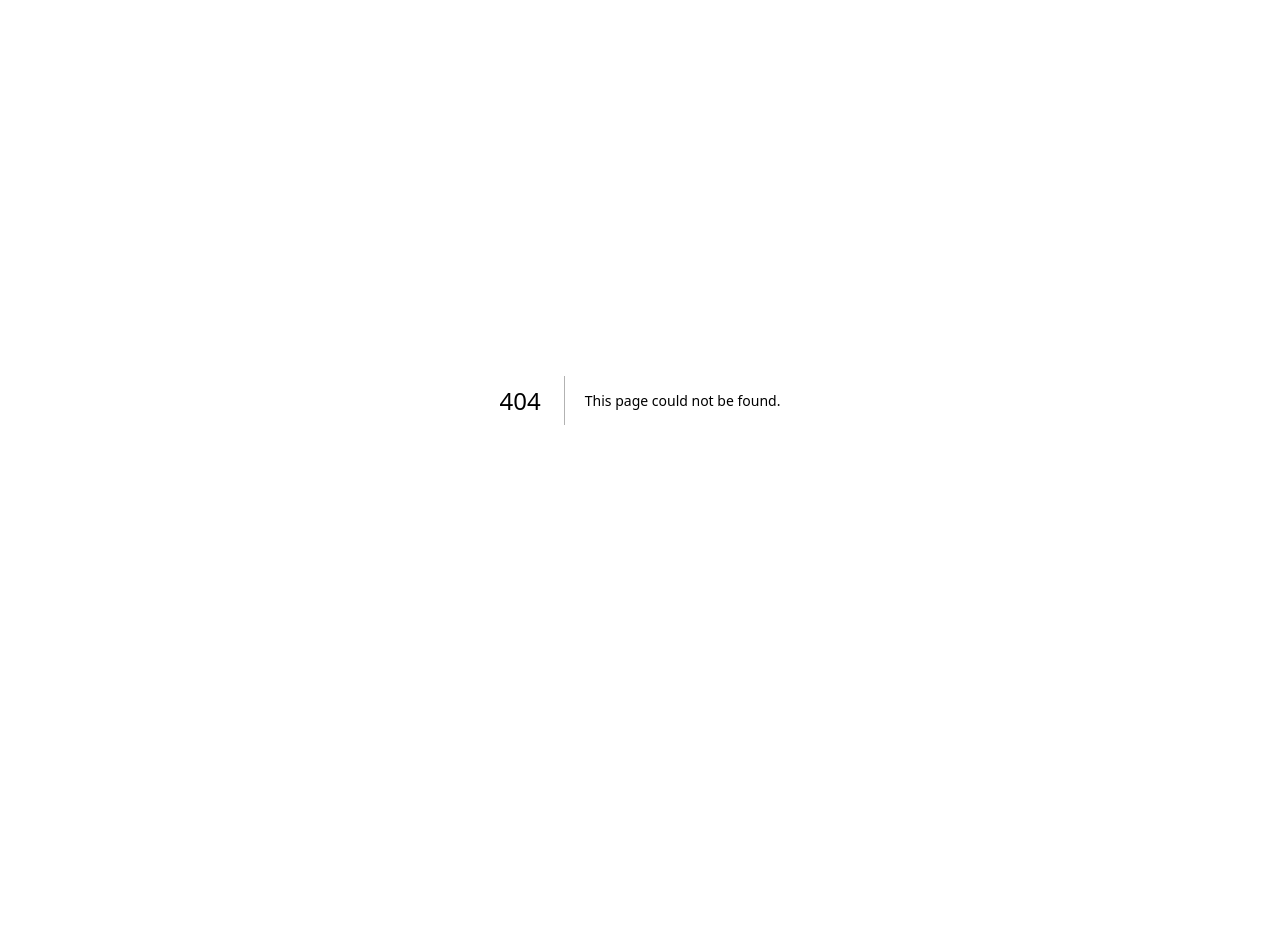
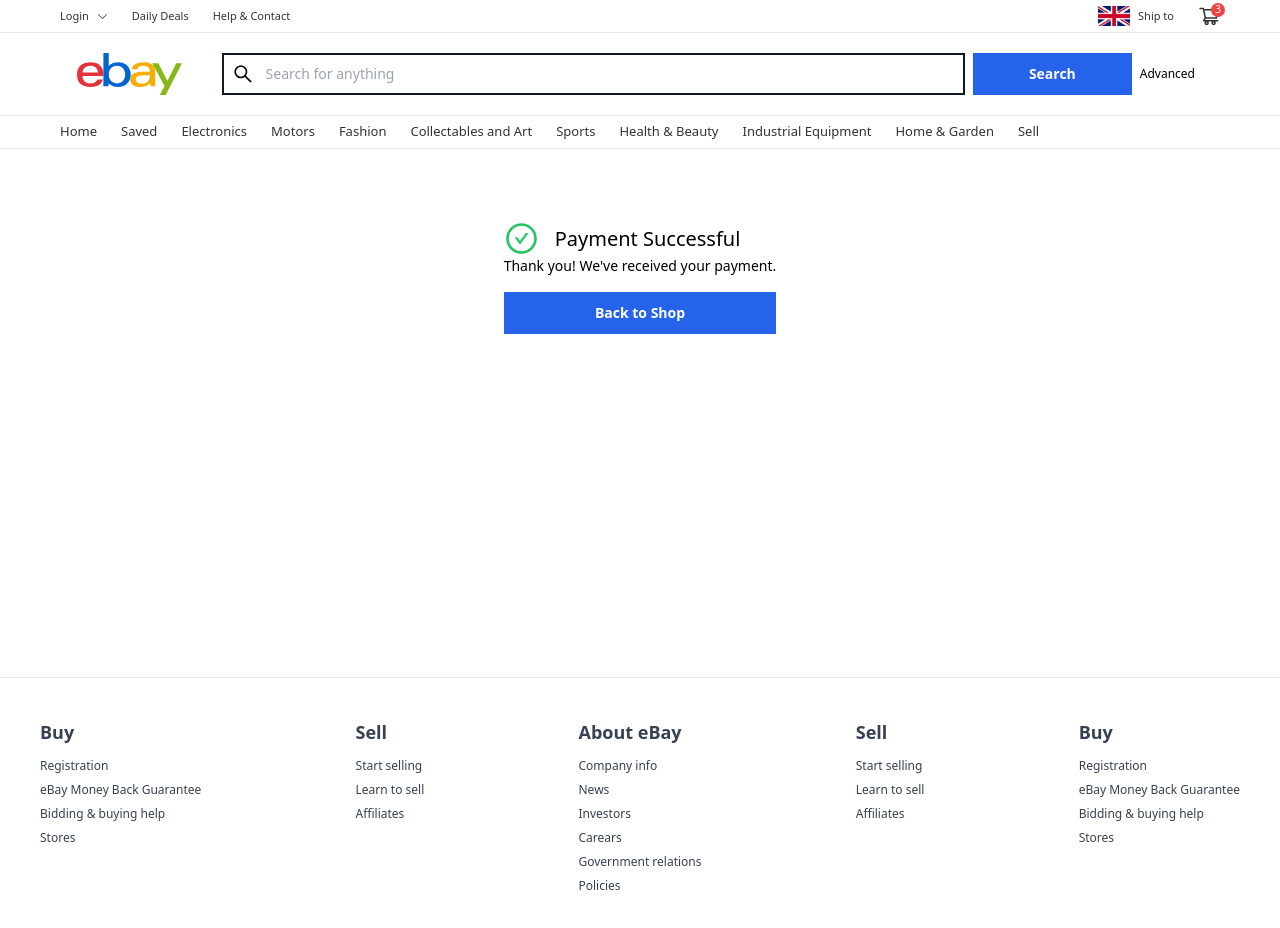
Before and after one commit to JosephMugo8711/ebay-challenge, a Next.js app: page /success in a window 1280 px wide. Before the commit this address had no page. Shown: the top 928 px of the page. Before the commit the page ends 800 px from the top, so only its background shows below. Built offline with nearby package versions, Linux system fonts and the light colour scheme.

Commit message:
Feat: Success  page

```diff
--- a/app/checkout/page.js
+++ b/app/checkout/page.js
@@ -15,7 +15,6 @@
 
     return(
         <>
-
            <MainLayout>
              <div id="CheckoutPage" className="mt-4 max-w-[1100px] mx-auto">
                 <div className="mt-4 mb-4 text-2xl font-bold">
--- /dev/null
+++ b/app/success/page.js
@@ -0,0 +1,36 @@
+"use client";
+
+import { AiOutlineCheckCircle } from "react-icons/ai";
+import MainLayout from "../layouts/MainLayout";
+import Link from "next/link";
+
+
+export default function Success() {
+    return(
+        <>
+           <MainLayout>
+              <div id="SuccessPage" className="mt-12 max-w-[1200px] mx-auto px-2 min-h-[50vh]">
+                <div className="w-full p-6 bg-white min-h-[150px] flex items-center justify-center ">
+                    <div>
+                        <div className="flex items-center text-xl">
+                            <AiOutlineCheckCircle  className="text-green-500" size={35}/>
+                            <span className="pl-4">Payment Successful</span>
+                        </div>
+
+                        <p className="text-sm">Thank you! We've received your payment.</p>
+
+                        <Link href="/" className="w-full">
+                            <div className="w-full text-sm font-semibold text-center text-white bg-blue-600 p-[11px] mt-4">
+                                 Back to Shop
+                            </div>
+                        </Link>
+
+                    </div>
+
+                </div>
+
+              </div>
+           </MainLayout>
+        </>
+    )
+}
```
